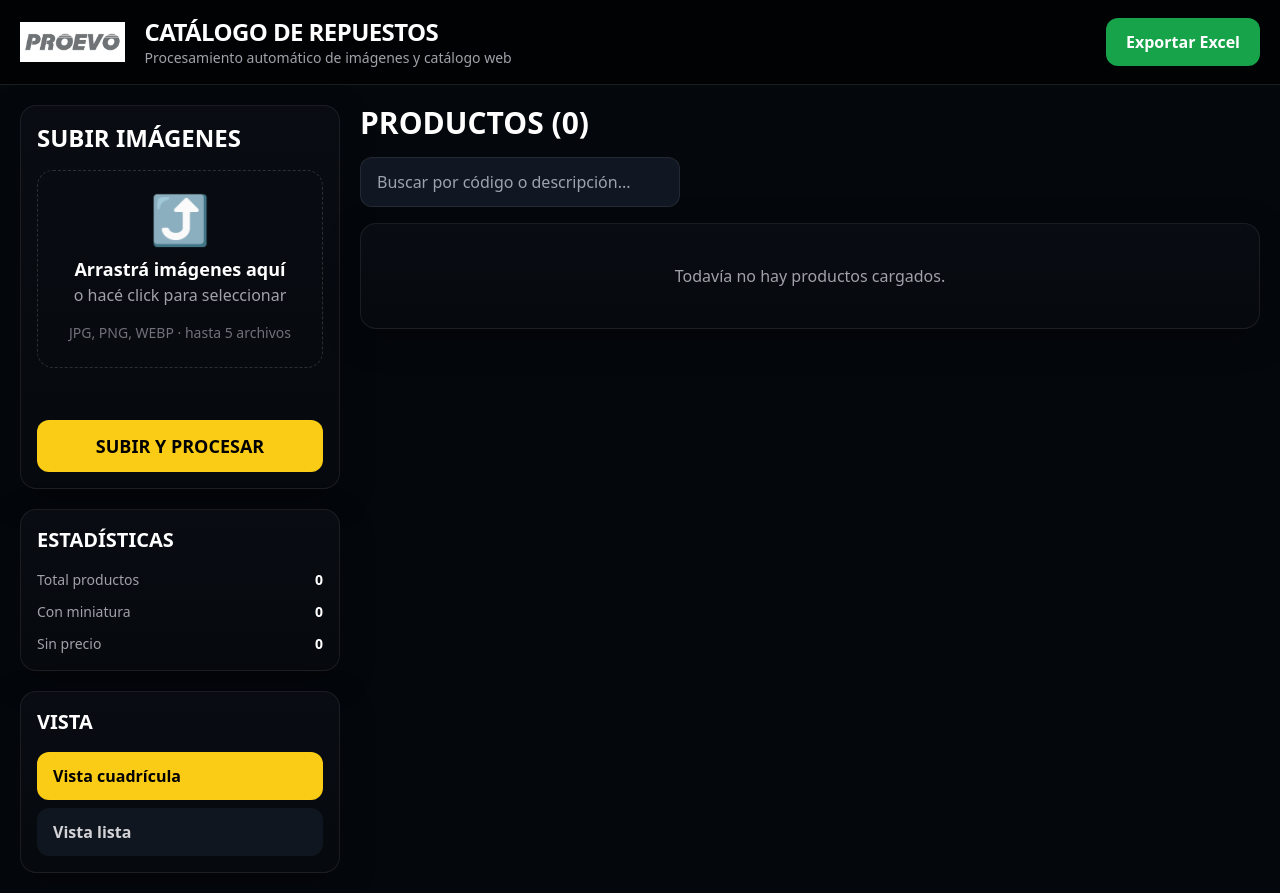
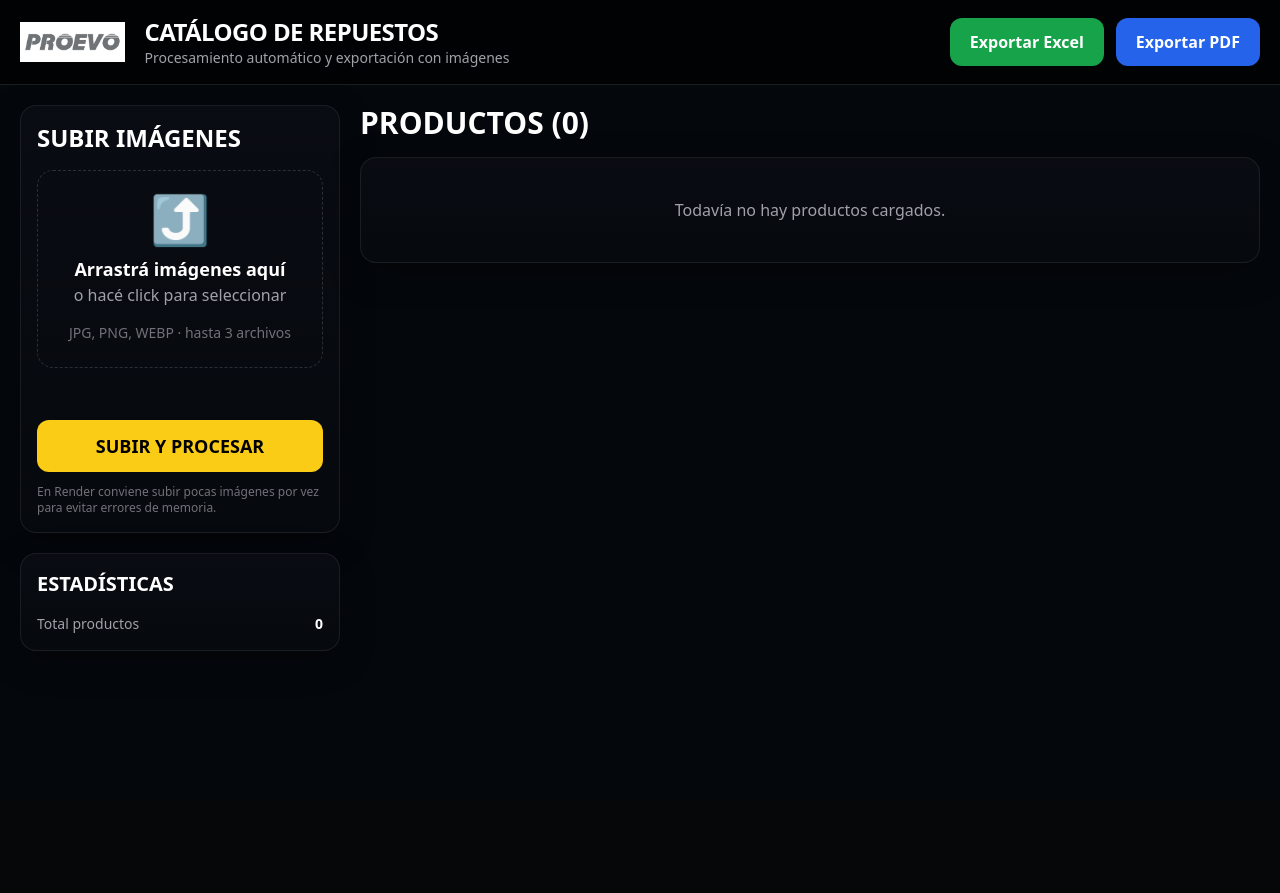
Before and after one commit to nachotarno/proevocatalogo, a Flask app: page / in a window 1280 px wide. After the commit the page ends 651 px from the top, so only its background shows below. Run offline with Flask 3, Linux system fonts and the light colour scheme; data that the repository does not hold is empty; some libraries are stand-ins or nearby versions.

Commit message:
Update index.html

```diff
--- a/templates/index.html
+++ b/templates/index.html
@@ -45,31 +45,17 @@
             border-color: #3b82f6;
             box-shadow: 0 0 0 1px rgba(59,130,246,0.4);
         }
-
-        .scroll-soft::-webkit-scrollbar {
-            width: 10px;
-        }
-
-        .scroll-soft::-webkit-scrollbar-thumb {
-            background: #1f2937;
-            border-radius: 999px;
-        }
-
-        .scroll-soft::-webkit-scrollbar-track {
-            background: transparent;
-        }
     </style>
 </head>
 <body class="min-h-screen">
 
-    <!-- HEADER -->
     <header class="border-b border-white/10 bg-black/60 backdrop-blur sticky top-0 z-50">
         <div class="max-w-[1650px] mx-auto px-5 py-4 flex flex-col gap-4 xl:flex-row xl:items-center xl:justify-between">
             <div class="flex items-center gap-5">
                 <img src="{{ url_for('static', filename='logo.png') }}" alt="PROEVO" class="h-10 object-contain">
                 <div>
                     <h1 class="text-2xl font-black tracking-tight">CATÁLOGO DE REPUESTOS</h1>
-                    <p class="text-zinc-400 text-sm">Procesamiento automático de imágenes y catálogo web</p>
+                    <p class="text-zinc-400 text-sm">Procesamiento automático y exportación con imágenes</p>
                 </div>
             </div>
 
@@ -77,14 +63,15 @@
                 <a href="/export-excel" class="px-5 py-3 rounded-xl bg-green-600 hover:bg-green-500 transition font-bold">
                     Exportar Excel
                 </a>
+                <a href="/export-pdf" class="px-5 py-3 rounded-xl bg-blue-600 hover:bg-blue-500 transition font-bold">
+                    Exportar PDF
+                </a>
             </div>
         </div>
     </header>
 
-    <!-- MAIN -->
     <main class="max-w-[1650px] mx-auto p-5 grid grid-cols-1 xl:grid-cols-[320px_1fr] gap-5">
 
-        <!-- SIDEBAR -->
         <aside class="space-y-5">
             <section class="panel rounded-2xl p-4">
                 <h2 class="text-2xl font-black mb-4">SUBIR IMÁGENES</h2>
@@ -95,15 +82,19 @@
                         <div class="text-5xl mb-3">⤴</div>
                         <p class="text-lg font-semibold">Arrastrá imágenes aquí</p>
                         <p class="text-zinc-400">o hacé click para seleccionar</p>
-                        <p class="text-sm text-zinc-500 mt-4">JPG, PNG, WEBP · hasta 5 archivos</p>
+                        <p class="text-sm text-zinc-500 mt-4">JPG, PNG, WEBP · hasta 3 archivos</p>
                     </label>
 
-                    <div id="selectedFiles" class="text-sm text-zinc-400 min-h-[20px] max-h-[140px] overflow-auto scroll-soft"></div>
+                    <div id="selectedFiles" class="text-sm text-zinc-400 min-h-[20px] max-h-[140px] overflow-auto"></div>
 
                     <button type="submit" class="w-full rounded-xl bg-yellow-400 hover:bg-yellow-300 text-black py-3 font-black text-lg transition">
                         SUBIR Y PROCESAR
                     </button>
                 </form>
+
+                <p class="text-xs text-zinc-500 mt-3">
+                    En Render conviene subir pocas imágenes por vez para evitar errores de memoria.
+                </p>
             </section>
 
             <section class="panel rounded-2xl p-4">
@@ -114,53 +105,19 @@
                         <span class="text-zinc-400">Total productos</span>
                         <span class="font-bold">{{ productos|length }}</span>
                     </div>
-                    <div class="flex justify-between">
-                        <span class="text-zinc-400">Con miniatura</span>
-                        <span class="font-bold">{{ productos|length }}</span>
-                    </div>
-                    <div class="flex justify-between">
-                        <span class="text-zinc-400">Sin precio</span>
-                        <span class="font-bold">
-                            {{ productos | selectattr("precio", "equalto", "") | list | length }}
-                        </span>
-                    </div>
-                </div>
-            </section>
-
-            <section class="panel rounded-2xl p-4">
-                <h3 class="text-xl font-black mb-4">VISTA</h3>
-                <div class="space-y-2">
-                    <div class="rounded-xl bg-yellow-400 text-black px-4 py-3 font-semibold">Vista cuadrícula</div>
-                    <div class="rounded-xl bg-[#10161f] text-zinc-300 px-4 py-3 font-semibold">Vista lista</div>
                 </div>
             </section>
         </aside>
 
-        <!-- CONTENT -->
         <section class="space-y-4">
-            <div class="flex flex-col gap-4 2xl:flex-row 2xl:items-center 2xl:justify-between">
+            <div class="flex items-center justify-between gap-4">
                 <h2 class="text-3xl font-black">PRODUCTOS ({{ productos|length }})</h2>
-
-                <div class="flex flex-col md:flex-row gap-3 w-full 2xl:w-auto">
-                    <input
-                        type="text"
-                        id="searchInput"
-                        placeholder="Buscar por código o descripción..."
-                        class="input-dark rounded-xl px-4 py-3 w-full md:w-[320px]"
-                        onkeyup="filtrarProductos()"
-                    >
-                </div>
             </div>
 
             {% if productos %}
-            <div id="productosGrid" class="grid grid-cols-1 md:grid-cols-2 xl:grid-cols-3 2xl:grid-cols-4 gap-5">
+            <div class="grid grid-cols-1 md:grid-cols-2 xl:grid-cols-3 2xl:grid-cols-4 gap-5">
                 {% for p in productos %}
-                <article
-                    class="card rounded-2xl overflow-hidden producto-card"
-                    data-codigo="{{ p['codigo'] | lower }}"
-                    data-descripcion="{{ p['descripcion'] | lower }}"
-                >
-                    <!-- MINIATURA -->
+                <article class="card rounded-2xl overflow-hidden">
                     <div class="thumb-box h-[320px] flex items-center justify-center overflow-hidden">
                         {% if p["thumb"] %}
                         <img
@@ -177,12 +134,10 @@
                         {% endif %}
                     </div>
 
-                    <!-- INFO -->
                     <div class="p-4">
                         <p class="text-2xl font-black leading-none mb-2">{{ p["codigo"] }}</p>
                         <p class="text-zinc-300 text-base min-h-[48px] leading-snug">{{ p["descripcion"] }}</p>
 
-                        <!-- PRECIO -->
                         <form action="/precio/{{ p['id'] }}" method="post" class="mt-4 flex gap-2">
                             <input
                                 type="text"
@@ -196,21 +151,10 @@
                             </button>
                         </form>
 
-                        <!-- ACTIONS -->
-                        <div class="grid grid-cols-3 gap-2 mt-4">
+                        <div class="grid grid-cols-2 gap-2 mt-4">
                             <a href="/download/{{ p['imagen'] }}" class="text-center bg-[#151c28] hover:bg-[#1c2431] rounded-xl py-3 text-sm font-semibold transition">
                                 Descargar
                             </a>
-
-                            {% if p["url"] %}
-                            <a href="{{ p['url'] }}" target="_blank" class="text-center bg-[#151c28] hover:bg-[#1c2431] rounded-xl py-3 text-sm font-semibold transition">
-                                Ver nube
-                            </a>
-                            {% else %}
-                            <span class="text-center bg-[#151c28] text-zinc-500 rounded-xl py-3 text-sm font-semibold">
-                                Sin nube
-                            </span>
-                            {% endif %}
 
                             <a href="/delete/{{ p['id'] }}" onclick="return confirm('¿Eliminar este producto?')" class="text-center bg-red-900/50 hover:bg-red-800 rounded-xl py-3 text-sm font-semibold text-red-300 transition">
                                 Eliminar
@@ -231,30 +175,12 @@
     <script>
         function updateFileNames(input) {
             const box = document.getElementById('selectedFiles');
-
             if (!input.files || !input.files.length) {
                 box.textContent = '';
                 return;
             }
-
             const names = Array.from(input.files).map(f => f.name);
             box.innerHTML = names.map(n => `<div>• ${n}</div>`).join('');
-        }
-
-        function filtrarProductos() {
-            const value = document.getElementById("searchInput").value.toLowerCase();
-            const cards = document.querySelectorAll(".producto-card");
-
-            cards.forEach(card => {
-                const codigo = card.dataset.codigo || "";
-                const descripcion = card.dataset.descripcion || "";
-
-                if (codigo.includes(value) || descripcion.includes(value)) {
-                    card.style.display = "";
-                } else {
-                    card.style.display = "none";
-                }
-            });
         }
     </script>
 </body>
```
